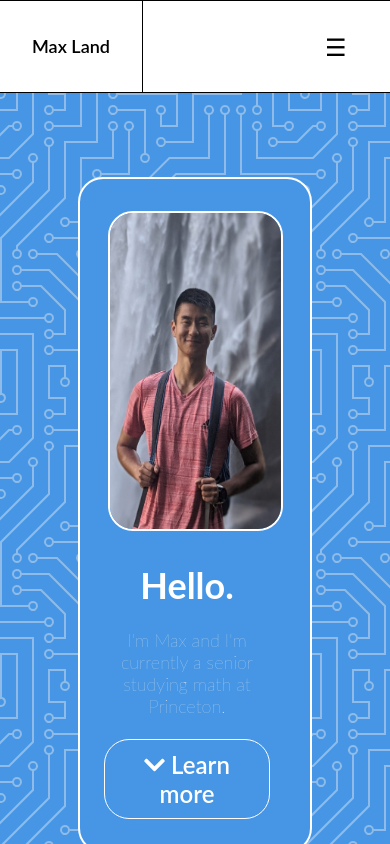
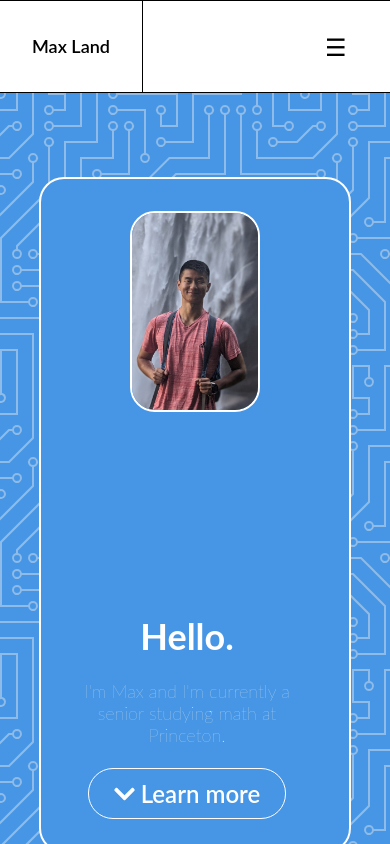
Before and after one commit to mrland99/personal-website, a React (Create React App) app: page /#/ in a window 390 px wide. Shown: the top 844 px of the page. Built offline with nearby package versions, Linux system fonts and the light colour scheme.

Commit message:
fix mobile display

```diff
--- a/src/styles/layout.css
+++ b/src/styles/layout.css
@@ -105,6 +105,29 @@
     }
     .header .image img {
         width: 100%;
+    }
+}
+
+@media screen and (max-width: 575px) {
+    .header {
+        flex-direction: column-reverse;
+        height: 80%;
+        width: 80%;
+    }
+
+    .header .text-container {
+        max-width: 100%;
+        width: 100%;
+        font-size: 18px;
+        padding: 32px;
+    }
+    .header .image {
+        width: 130px;
+        padding-top: 32px;
+    }
+    .header .image img {
+        width: 100%;
+        height: auto;
     }
 }
 
```
